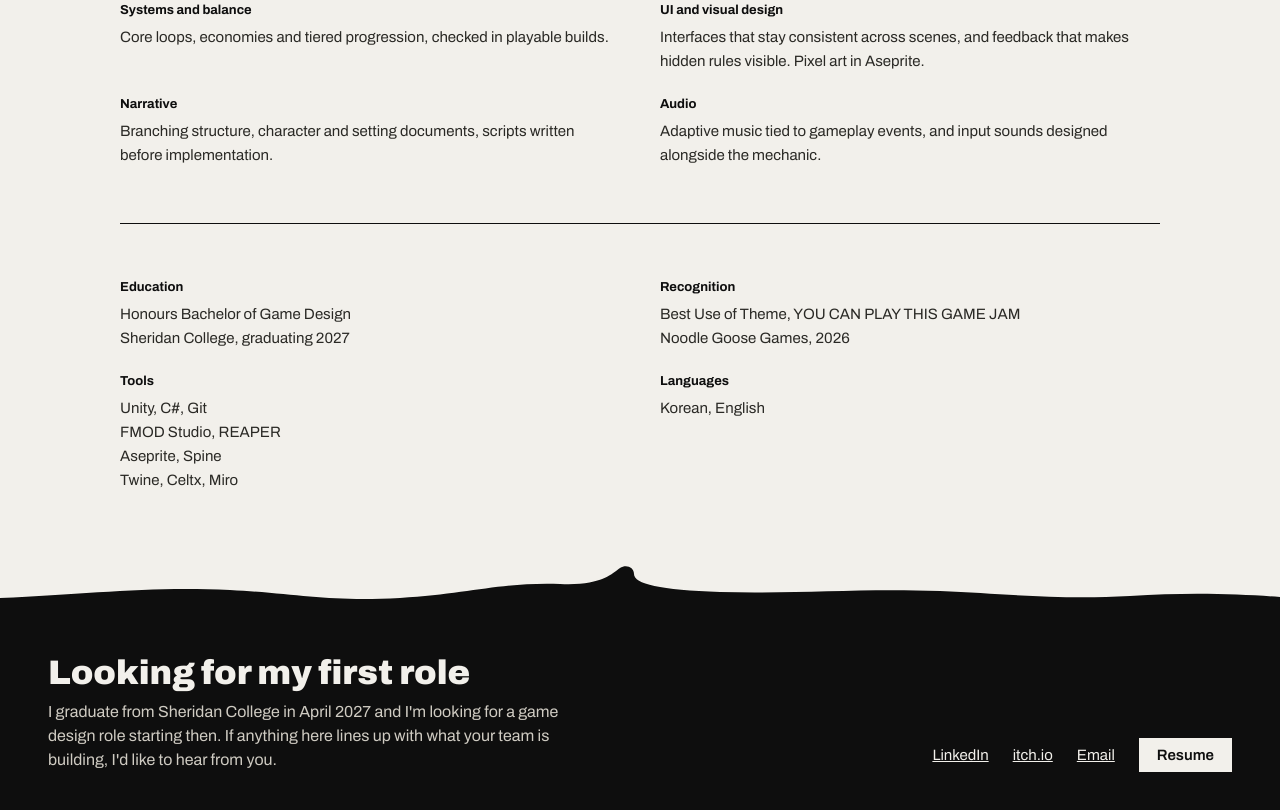
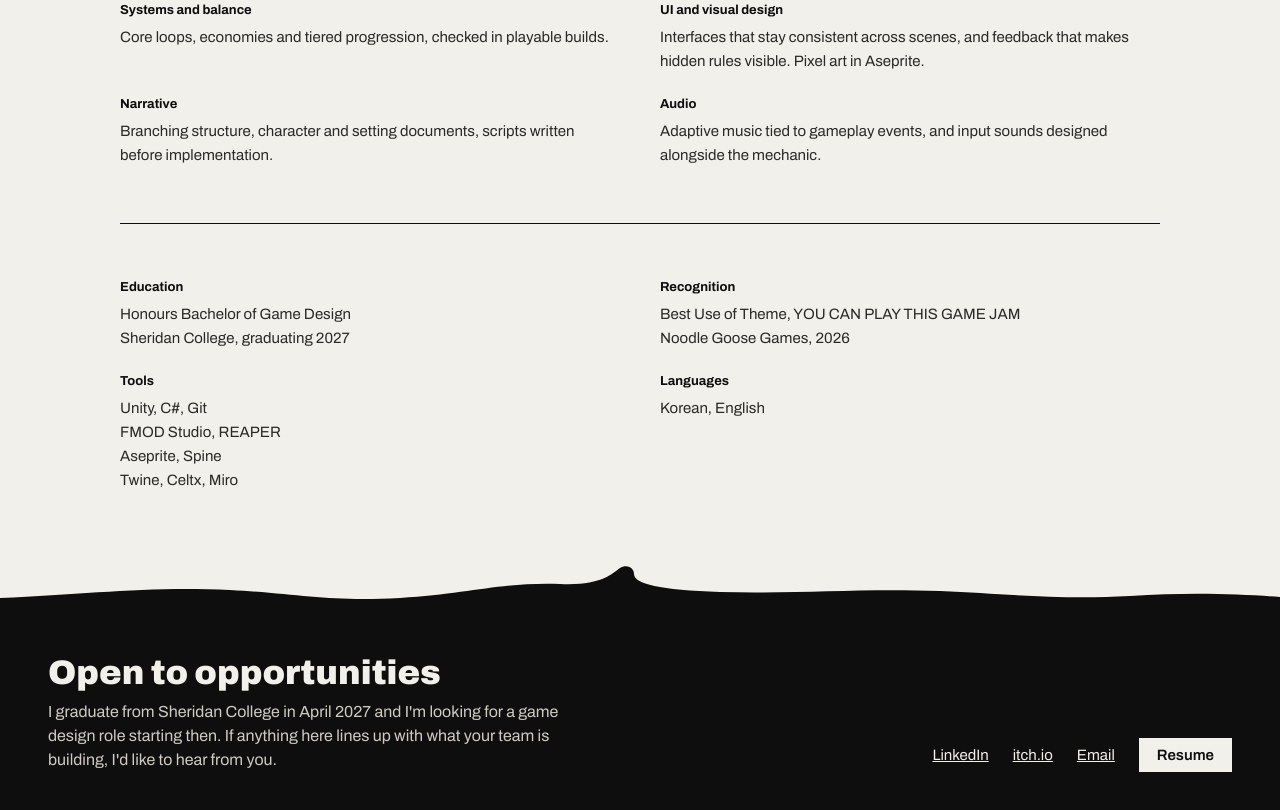
Before and after one commit to HoseungDev0914/HoseungDev0914.github.io, a plain HTML site: page about.html in a window 1280 px wide. Shown: the part 1254-2064 px from the top of the page. Drawn offline with Linux system fonts and the light colour scheme.

Commit message:
Footer heading: Open to opportunities
Co-Authored-By: Claude Opus 5 <noreply@anthropic.com>
Claude-Session: https://claude.ai/code/session_01RrSFyT7A9pfxv9rJPdiEtS

```diff
--- a/about.html
+++ b/about.html
@@ -110,7 +110,7 @@
   <svg viewBox="0 0 1280 60" preserveAspectRatio="none" aria-hidden="true"><path fill="#0E0E0E" d="M0,60 L0,34 C90,30 150,22 230,26 C300,30 330,38 400,34 C470,30 500,18 560,20 C600,22 612,10 620,4 C626,0 634,3 634,10 C634,20 660,26 720,28 C800,30 860,24 940,27 C1010,30 1060,36 1130,32 C1190,28 1240,30 1280,33 L1280,60 Z"/></svg>
   <div class="foot">
     <div>
-      <h2>Looking for my first role</h2>
+      <h2>Open to opportunities</h2>
       <p>I graduate from Sheridan College in April 2027 and I'm looking for a game design role starting then. If anything here lines up with what your team is building, I'd like to hear from you.</p>
     </div>
     <div class="foot-links">
```
Also changed, not shown: index.html (+1 -1 lines), work/cents-for-sense.html (+1 -1 lines), work/into-the-shadow.html (+1 -1 lines), work/its-adaptive-music.html (+1 -1 lines), work/sisyphus.html (+1 -1 lines), work/the-answer-is-7.html (+1 -1 lines).
